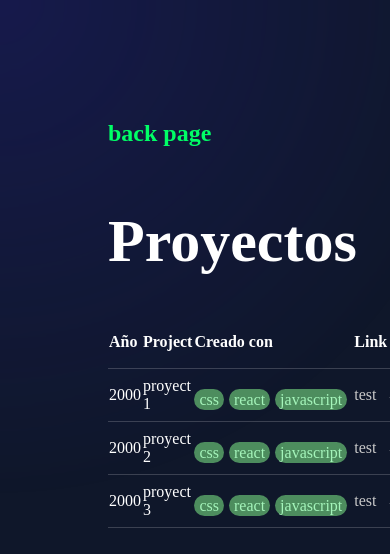
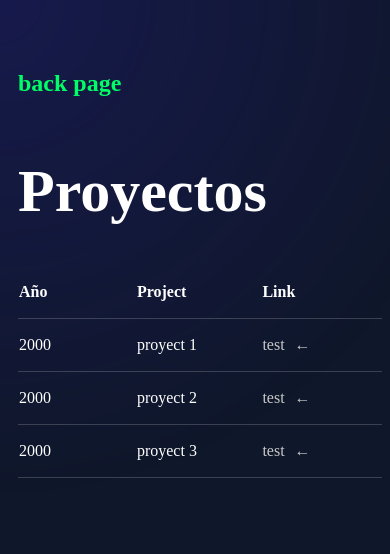
Before and after one commit to NessDisk/Portafolio, an Angular app in the folder Portafolio/: page /details in a window 390 px wide. Shown: the top 554 px of the page. Built offline with nearby package versions, Linux system fonts and the light colour scheme.

Commit message:
details fix

```diff
--- a/Portafolio/src/app/details/details.component.css
+++ b/Portafolio/src/app/details/details.component.css
@@ -1,15 +1,29 @@
 @import  './../index/index.component.css';
 @import  './../card-proyect/card-proyect.component.css';
 
-
-
-.compTable{
+/* DESKTOP VERSION */
+@media (min-width: 767px) {
+  .compTable{
     display: flex;
     flex-direction: column;
     margin-left: 100px;
     margin-top:  100px;
 
 }
+}
+/* MOVIL VERSION */
+
+@media (max-width: 767px) {
+
+  .compTable{
+    display: flex;
+    flex-direction: column;
+    margin-left: 10px;
+    margin-top:  50px;
+
+}
+}
+
 
   table {
     border-collapse: collapse;
--- a/Portafolio/src/app/details/details.component.html
+++ b/Portafolio/src/app/details/details.component.html
@@ -10,7 +10,7 @@
                Proyectos
             </h1>
             <div>
-                <table >
+                <table  *ngIf=" movilVersion == false ; else elseBlock"  >
                     <tr class="encabezado">
                       <th >Año</th>
                       <th>Project</th>
@@ -31,12 +31,25 @@
                       <td> <app-link-comp></app-link-comp> </td>
 
                     </tr>
-                    <!-- <tr>
-                      <td>2019</td>
-                      <td>Jane Smith</td>
-                      <td>25</td>
-                    </tr> -->
                   </table>
+
+                <!-- movil version  -->
+                  <ng-template  #elseBlock >
+                    <table >
+                    <tr class="encabezado">
+                      <th >Año</th>
+                      <th>Project</th>
+                      <th>Link</th>
+                    </tr>
+                    <tr *ngFor="let proyectname of getProyects()">
+                      <td >{{projects[proyectname]['año']}}</td>
+                      <td>{{projects[proyectname]['name']}} </td>
+
+                      <!-- <td><a class="linkStyleTable" () href="projects[proyectname]['link']" > {{projects[proyectname]['link']}}  <div>→</div> </a></td> -->
+                      <td> <app-link-comp></app-link-comp> </td>
+
+                    </tr>
+                  </table> </ng-template>
             </div>
 
 
--- a/Portafolio/src/app/details/details.component.ts
+++ b/Portafolio/src/app/details/details.component.ts
@@ -1,4 +1,4 @@
-import { Component  , ViewEncapsulation } from '@angular/core';
+import { Component  , ViewEncapsulation, HostListener, OnInit  } from '@angular/core';
 
 @Component({
   selector: 'app-details',
@@ -11,6 +11,8 @@ export class DetailsComponent {
 
   posX: Number = 0;
   posY: Number = 0;
+
+  movilVersion: boolean = false;
 
 
 
@@ -62,7 +64,34 @@ export class DetailsComponent {
     return Object.values(obj);
   }
 
-  //animation arrows
+
+  //screen wight
+  screenWidth: number = 0;
+  screenwidthTrigger: boolean= false;
+
+
+  ngOnInit(): void {
+
+    //inicializamos el selector
+    this.getScreenSize();
+  }
+
+  // Screan wight
+  @HostListener('window:resize', ['$event'])
+  getScreenSize() {
+    this.screenWidth = window.innerWidth;
+
+    if(this.screenWidth < 767 )
+    {
+      this.movilVersion = true;
+    }
+    else{
+      this.movilVersion = false;
+    }
+
+    console.log(this.screenWidth);
+
+}
 
 
 
```
Also changed, not shown: 1 other file (tests, documents, lock files or other folders).
